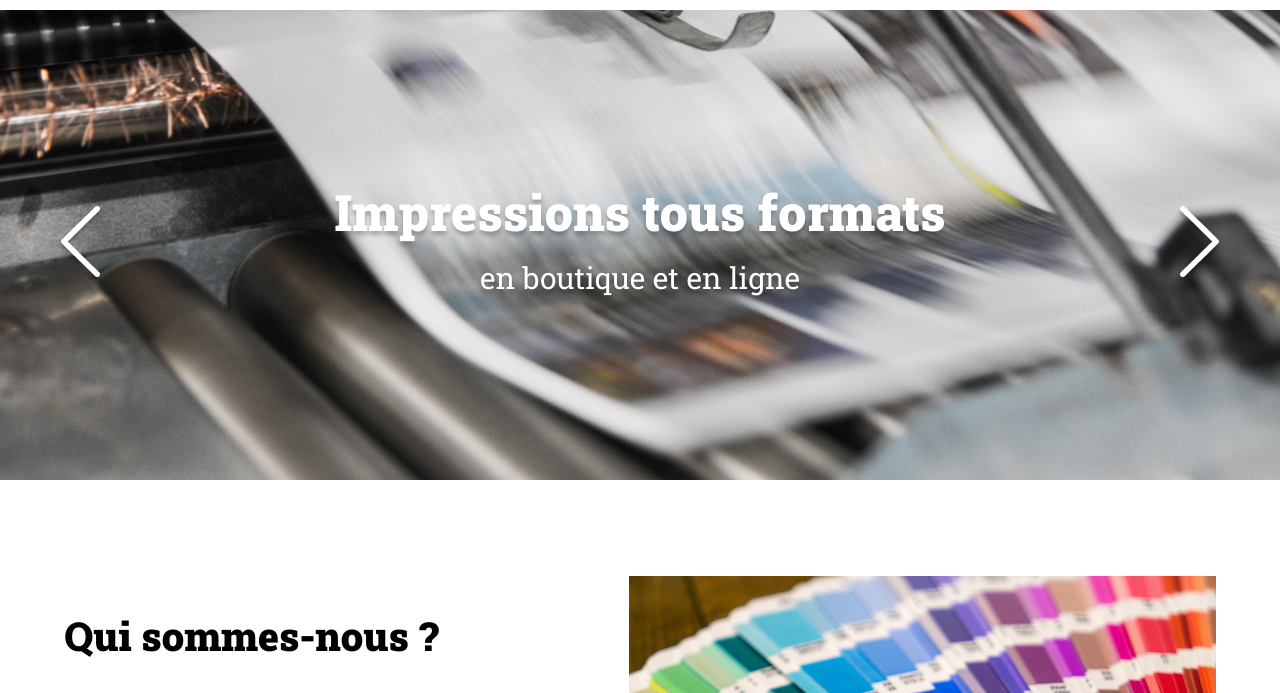
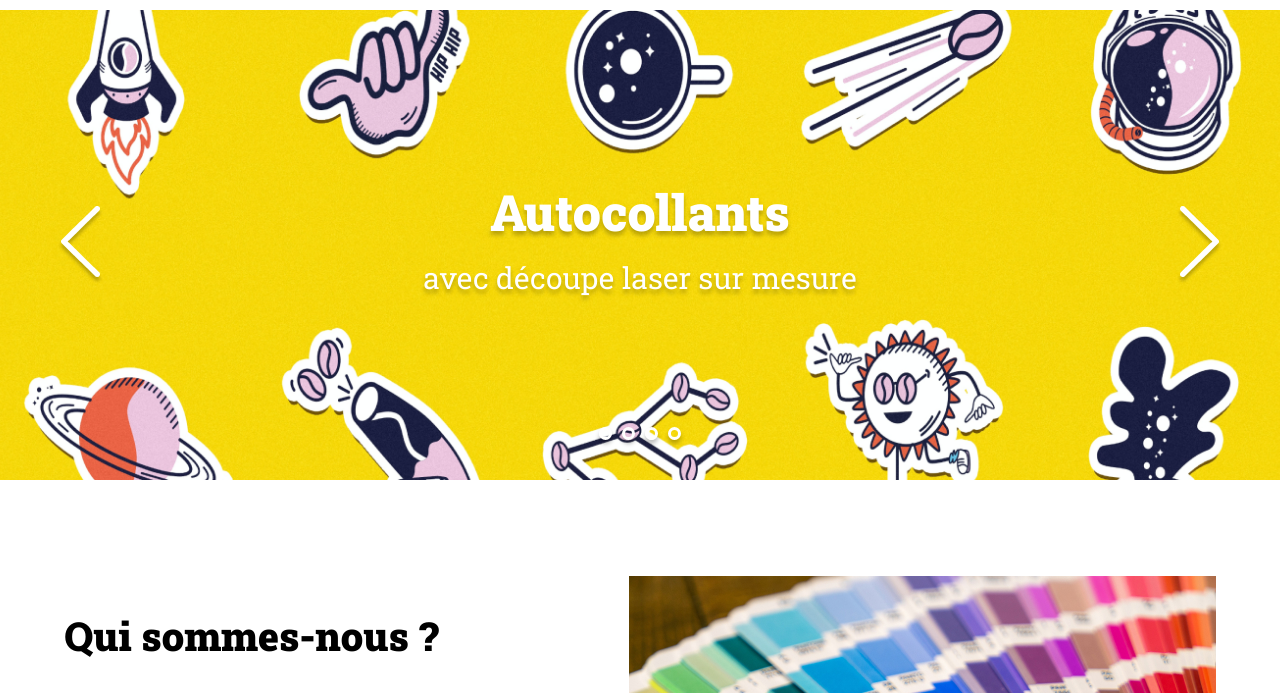
Before and after one commit to Didier-Soldini/Print-it, a plain HTML site: page index.html in a window 1280 px wide. Both pictures are taken after a click on the button 80 px from the left and 336 px from the top of the page. Shown: the part 91-784 px from the top of the page. Drawn offline with Linux system fonts and the light colour scheme.

Commit message:
slider image et textes

```diff
--- a/assets/script.js
+++ b/assets/script.js
@@ -1,33 +1,34 @@
-const leftClick = document.querySelector(".arrow_left");
-const rightClick = document.querySelector(".arrow_right");
 
 
 const slides = [
 	{
-		"image":"slide1.jpg",
-		"tagLine":"Impressions tous formats <span>en boutique et en ligne</span>"
+		"image" : "slide1.jpg",
+		"tagLine" :"Impressions tous formats <span>en boutique et en ligne</span>"
 	},
 	{
-		"image":"slide2.jpg",
-		"tagLine":"Tirages haute définition grand format <span>pour vos bureaux et events</span>"
+		"image" : "slide2.jpg",
+		"tagLine" : "Tirages haute définition grand format <span>pour vos bureaux et events</span>"
 	},
 	{
-		"image":"slide3.jpg",
-		"tagLine":"Grand choix de couleurs <span>de CMJN aux pantones</span>"
+		"image" : "slide3.jpg",
+		"tagLine" : "Grand choix de couleurs <span>de CMJN aux pantones</span>"
 	},
 	{
-		"image":"slide4.png",
-		"tagLine":"Autocollants <span>avec découpe laser sur mesure</span>"
+		"image" : "slide4.png",
+		"tagLine" : "Autocollants <span>avec découpe laser sur mesure</span>"
 	}
 ]
 
+let numero = 0;
 
-leftClick.addEventListener("click", function () {
+function ChangeSlide(sens) {
+    numero = numero + sens;
+    if (numero < 0)
+        numero = slides.length - 1;
+    if (numero > slides.length - 1)
+        numero = 0;
+    document.getElementsByClassName("banner-img")[0].src = "./assets/images/slideshow/" + slides[numero].image;
+	document.getElementsByClassName("banner-text")[0].innerHTML = slides[numero].tagLine;
+	document.getElementsByClassName("dot")[0]
 
-});
-
-
-
-rightClick.addEventListener("click", function () {
-
-});
+}
--- a/assets/style.css
+++ b/assets/style.css
@@ -167,6 +167,7 @@ header {
 }
 .dot_selected {
 	background-color: #fff;
+
 }
 /* Fin du code CSS pour le carousel */
 #banner p {
--- a/index.html
+++ b/index.html
@@ -19,14 +19,18 @@
 <main>
 	<div id="banner">
 
-		<img class="banner-img" src="./assets/images/slideshow/slide1.jpg" alt="Banner Print-it">
-		<p>Impressions tous formats <span>en boutique et en ligne</span></p>
+		<img class="banner-img" src="./assets/images/slideshow/slide1.jpg" id="slide" alt="Banner Print-it">
+		<p class="banner-text">Impressions tous formats<span>boutique et en ligne</span></p>
 
 		<div class="arrow">
-			<button class="arrow_left"><img src="./assets/images/arrow_left.png" alt="précédent"></button>
-			<button class="arrow_right"><img src="./assets/images/arrow_right.png" alt="suivant"></button>
+			<button class="arrow_left" onclick="ChangeSlide(-1)"><img src="./assets/images/arrow_left.png" alt="précédent"></button>
+			<button class="arrow_right" onclick="ChangeSlide(1)"><img src="./assets/images/arrow_right.png" alt="suivant"></button>
 		</div>
 		<div class="dots">
+			<div class="dot"><i class="fa-solid fa-circle"></i></div>
+			<div class="dot"><i class="fa-solid fa-circle"></i></div>
+			<div class="dot"><i class="fa-solid fa-circle"></i></div>
+			<div class="dot"><i class="fa-solid fa-circle"></i></div>
 		</div>
 	</div>
 	<section id="about-us" class="container">
```
